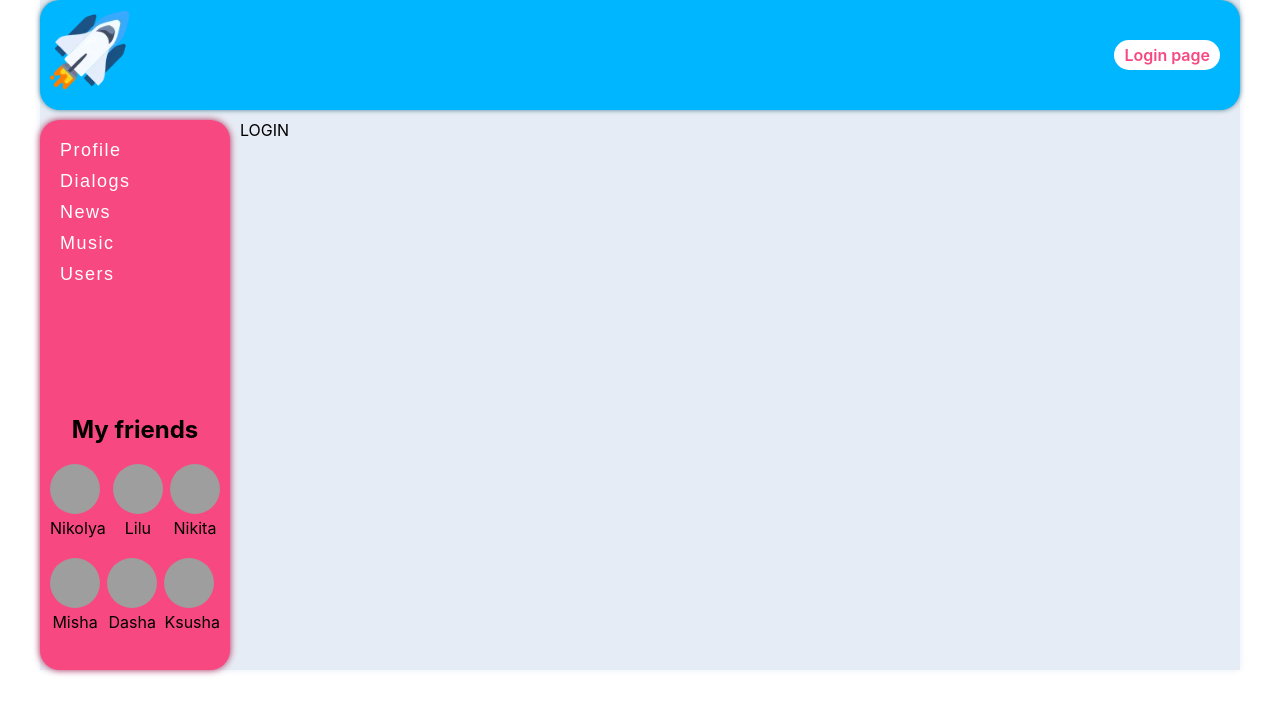
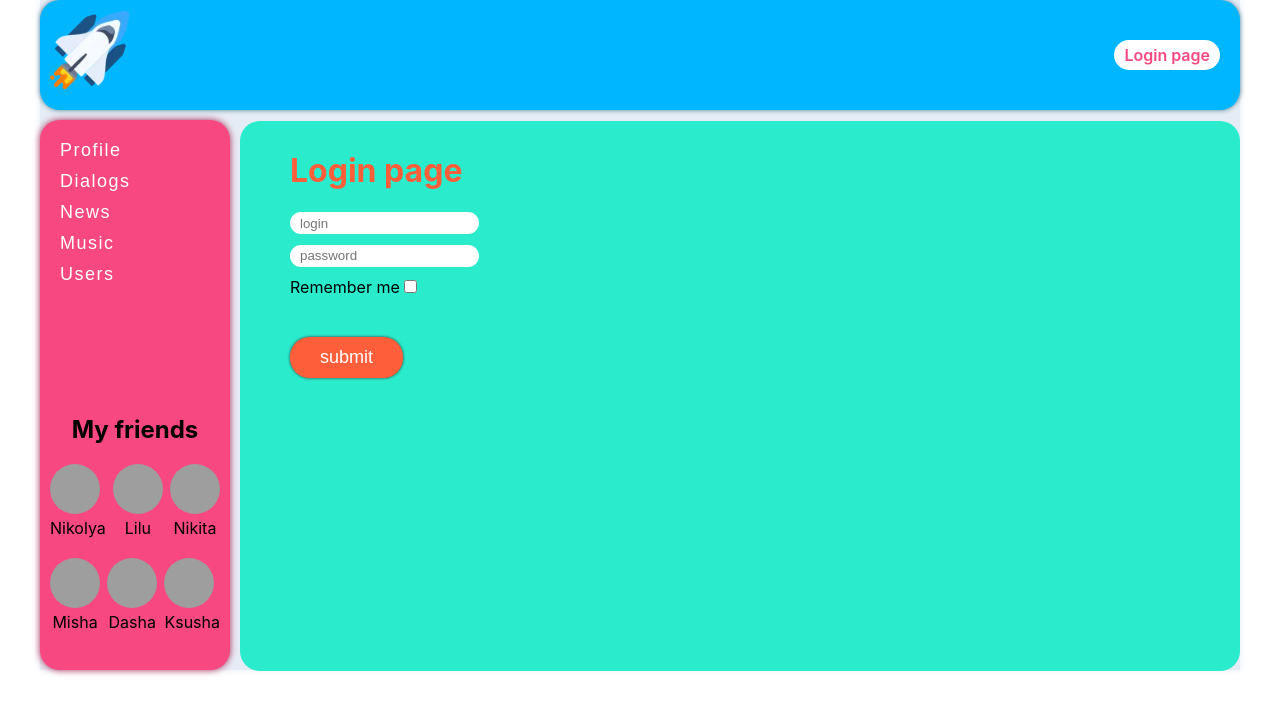
Before and after one commit to BonumTaurus/myFirstReactProject, a React (Create React App) app in the folder my-react/: page /login in a window 1280 px wide. Shown: the top 714 px of the page. Built offline with nearby package versions, Linux system fonts and the light colour scheme; no server answers; grey boxes are pictures that could not be loaded.

Commit message:
add redux-form, create Login page

```diff
--- a/my-react/package.json
+++ b/my-react/package.json
@@ -13,6 +13,7 @@
     "react-router-dom": "^6.7.0",
     "react-scripts": "5.0.1",
     "redux": "^4.2.0",
+    "redux-form": "^8.3.9",
     "redux-thunk": "^2.4.2",
     "web-vitals": "^2.1.4"
   },
--- a/my-react/src/components/Content/Login/Login.jsx
+++ b/my-react/src/components/Content/Login/Login.jsx
@@ -1,9 +1,16 @@
 import style from './Login.module.css'
+import { ReduxLoginForm } from './LoginForm'
 
 const Login = (props) => {
+
+	const onSubmit = (formData) => {
+		console.log(formData)
+	}
+
 	return (
-		<div>
-			LOGIN
+		<div className={style.LoginForm}>
+			<h1 className={style.LoginFormTitle}>Login page</h1>
+			<ReduxLoginForm onSubmit={onSubmit} />
 		</div>
 	)
 }
--- a/my-react/src/components/Content/Login/Login.module.css
+++ b/my-react/src/components/Content/Login/Login.module.css
@@ -0,0 +1,13 @@
+.LoginForm {
+	background-color: #2aebcb;
+	width: 100%;
+	height: 100%;
+	border-radius: 20px;
+	margin-top: -20px;
+}
+
+.LoginFormTitle {
+	margin-left: 50px;
+	padding-top: 30px;
+	color: #ff5e3a;
+}
--- /dev/null
+++ b/my-react/src/components/Content/Login/LoginForm.jsx
@@ -0,0 +1,26 @@
+import style from './LoginForm.module.css'
+import { reduxForm, Field, reset } from 'redux-form';
+
+const LoginForm = (props) => {
+	return (
+		<form onSubmit={props.handleSubmit} className={style.form}>
+			<div className={style.formInput}>
+				<Field component={'input'} placeholder={'login'} name={'login'}></Field>
+			</div>
+			<div className={style.formInput}>
+				<Field component={'input'} placeholder={'password'} name={'password'}></Field>
+			</div>
+			<div className={style.formCheckbox}>
+				<label>Remember me</label>
+				<Field component={'input'} type={'checkbox'} name={'remember me'}></Field>
+			</div>
+			<div className={style.formButton}>
+				<button>submit</button>
+			</div>
+		</form>
+	)
+}
+
+const ReduxLoginForm = reduxForm({ form: 'login' })(LoginForm)
+
+export { ReduxLoginForm }
--- /dev/null
+++ b/my-react/src/components/Content/Login/LoginForm.module.css
@@ -0,0 +1,42 @@
+.form {
+	margin-left: 50px;
+}
+
+.formInput {
+	margin-bottom: 10px;
+}
+
+.formInput input {
+	height: 20px;
+	border: none;
+	border-radius: 20px;
+	padding-left: 10px;
+}
+
+.formInput input:focus {
+	outline: none;
+	box-shadow: 0 0 3px #333;
+}
+
+.formCheckbox {
+	margin-bottom: 40px;
+}
+
+.formCheckbox input {
+	cursor: pointer;
+}
+
+button {
+	padding: 10px 30px;
+	border: none;
+	border-radius: 20px;
+	cursor: pointer;
+	background-color: #ff5e3a;
+	color: #fff;
+	font-size: 18px;
+	box-shadow: 0 0 3px #333;
+}
+
+button:active {
+	box-shadow: inset 0 0 3px #333;
+}
--- a/my-react/src/redux/store.js
+++ b/my-react/src/redux/store.js
@@ -1,5 +1,6 @@
 import { legacy_createStore, combineReducers, applyMiddleware } from 'redux'
 import thunkMiddleware from 'redux-thunk'
+import { reducer as formReducer } from 'redux-form'
 import { dialogsReducer } from './dialogs-reducer'
 import { profileReducer } from './profile-reducer'
 import { sidebarReducer } from './sidebar-reducer'
@@ -13,7 +14,8 @@ const reducers = combineReducers({
 	sidebar: sidebarReducer,
 	usersPage: usersReducer,
 	profileUser: profileUserReducer,
-	auth: authReducer
+	auth: authReducer,
+	form: formReducer
 })
 
 const store = legacy_createStore(reducers, applyMiddleware(thunkMiddleware))
```
Also changed, not shown: 1 other file (tests, documents, lock files or other folders).
